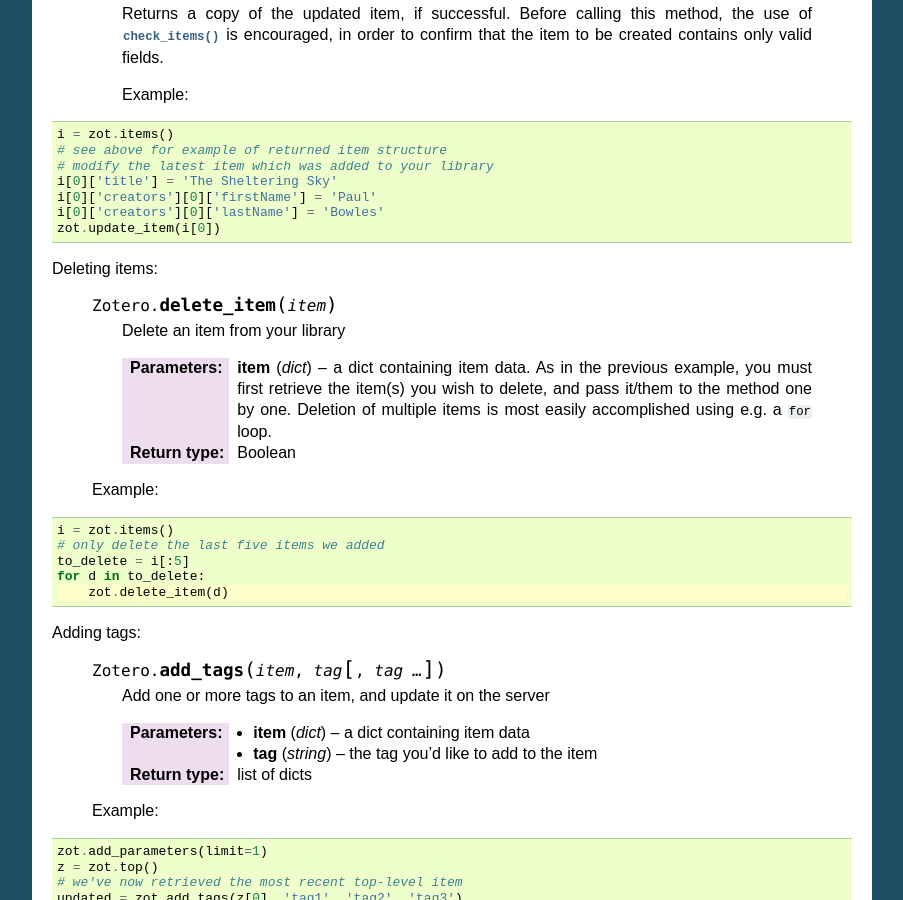
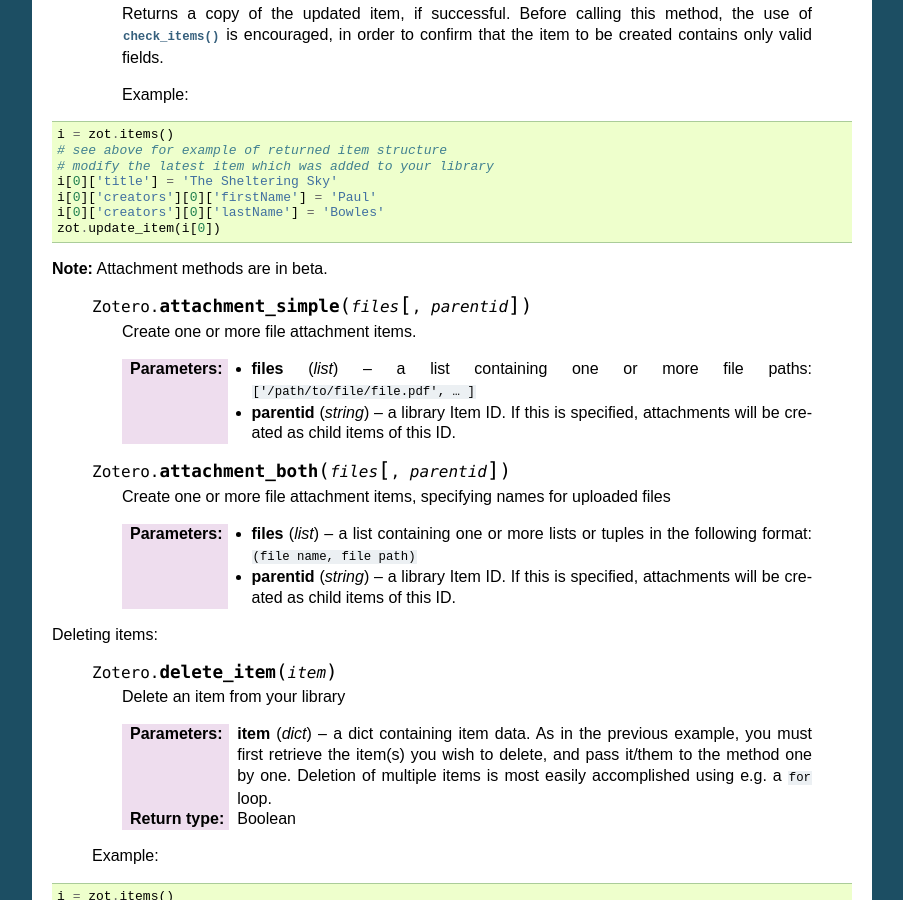
Before and after one commit to urschrei/pyzotero, a Sphinx documentation site: the page built from doc/index.txt, in a window 1280 px wide and 900 px high, scrolled down 9374 px. Shown: the whole window, without its empty margins (198-1101 px from the left). Built offline with Sphinx 7.4.7, drawn with Linux system fonts in a browser that asks for light colours; some of the changed text lies outside the part shown.

Commit message:
Documentation update

```diff
--- a/doc/conf.py
+++ b/doc/conf.py
@@ -48,9 +48,9 @@
 # built documents.
 #
 # The short X.Y version.
-version = '0.9.8'
+version = '0.9.9'
 # The full version, including alpha/beta/rc tags.
-release = '0.9.8'
+release = '0.9.9'
 
 # The language for content autogenerated by Sphinx. Refer to documentation
 # for a list of supported languages.
--- a/doc/index.txt
+++ b/doc/index.txt
@@ -563,6 +563,25 @@
     i[0]['creators'][0]['lastName'] = 'Bowles'
     zot.update_item(i[0])
 
+
+**Note:** Attachment methods are in beta.
+
+
+    .. py:method:: Zotero.attachment_simple(files[, parentid])
+
+        Create one or more file attachment items.
+
+        :param list files: a list containing one or more file paths: ``['/path/to/file/file.pdf', … ]``
+        :param string parentid: a library Item ID. If this is specified, attachments will be created as child items of this ID.
+
+    .. py:method:: Zotero.attachment_both(files[, parentid])
+
+        Create one or more file attachment items, specifying names for uploaded files
+
+        :param list files: a list containing one or more lists or tuples in the following format: ``(file name, file path)``
+        :param string parentid: a library Item ID. If this is specified, attachments will be created as child items of this ID.
+
+
 Deleting items:
 
     .. py:method:: Zotero.delete_item(item)
```
